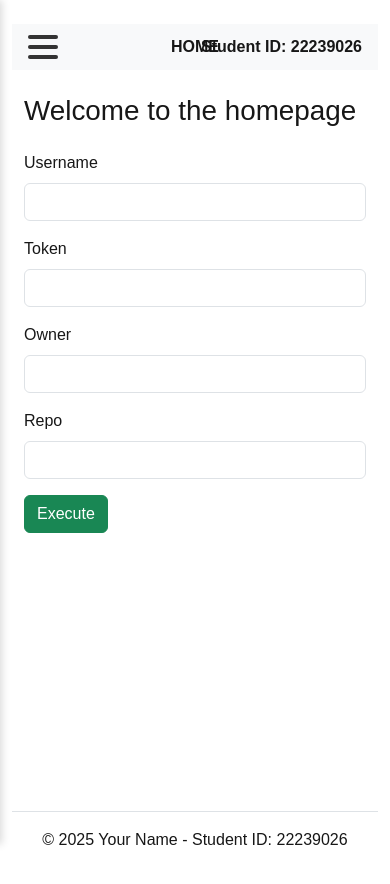
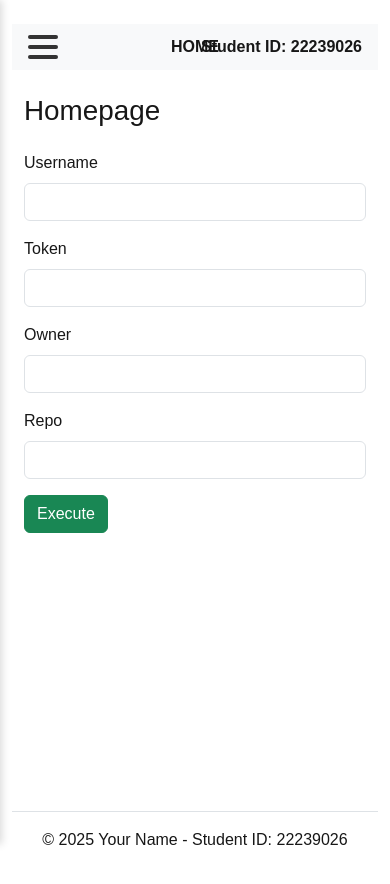
Before and after one commit to aceofspade96/Assignment1, a Next.js app: page / in a window 390 px wide. Shown: the top 884 px of the page. Built offline with nearby package versions, Linux system fonts and the light colour scheme.

Commit message:
light-mode-darkmode and with hamburger nav modification

```diff
--- a/app/page.tsx
+++ b/app/page.tsx
@@ -64,7 +64,7 @@
       </header>
 
       <main className="container my-4 flex-grow-1">
-        <h1 className="mb-4">Welcome to the homepage</h1>
+        <h1 className="mb-4">Homepage</h1>
 
         <form className="form-group">
           <div className="mb-3">
```
